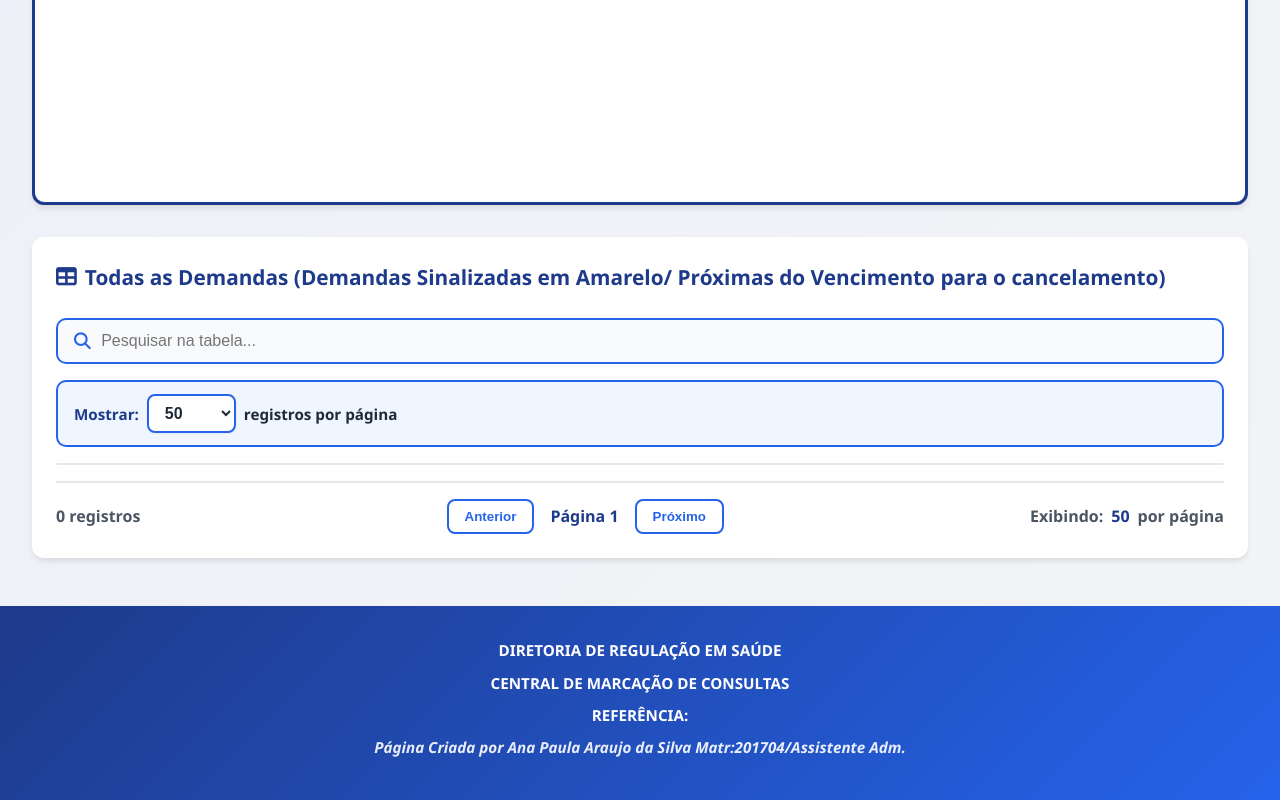
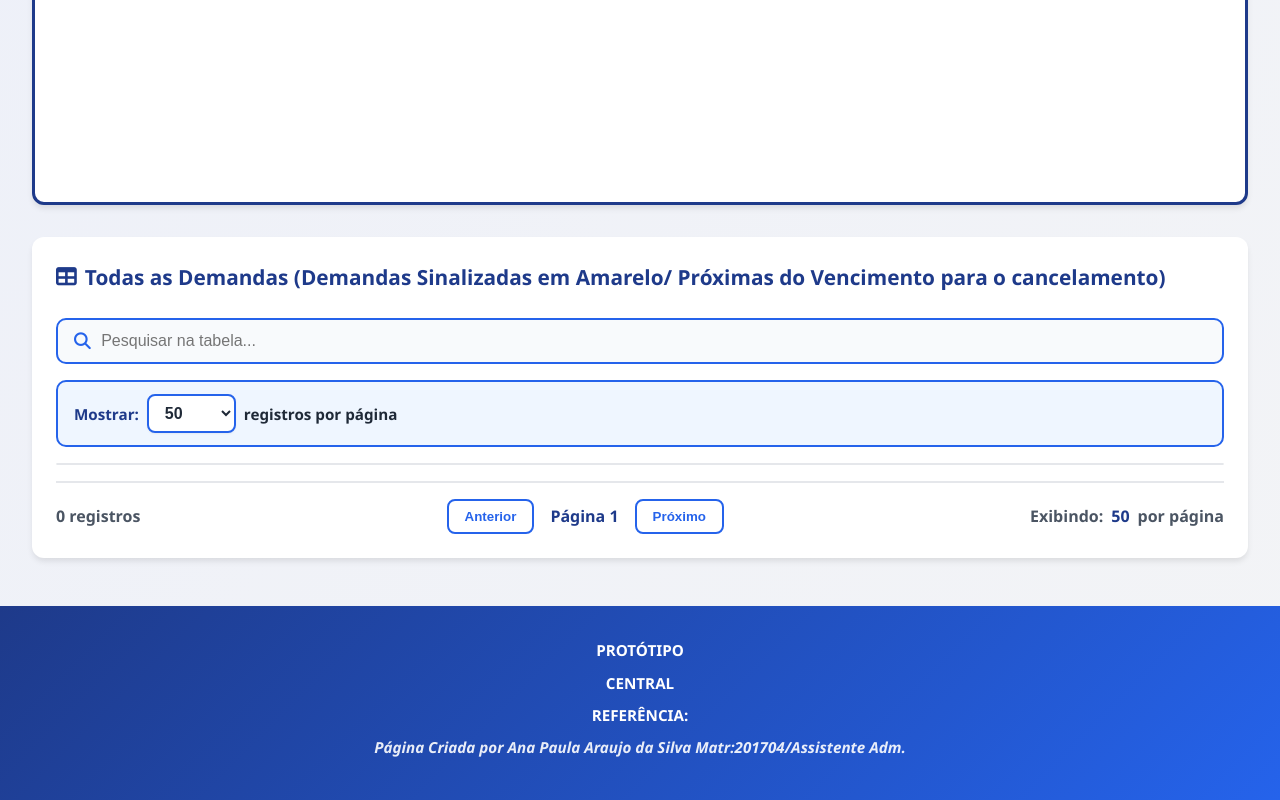
Before and after one commit to AnaDesenvolvedora/painelpendenciasgeral, a plain HTML site: page index.html in a window 1280 px wide. Shown: the part 5738-6538 px from the top of the page. Drawn offline with nearby package versions, Linux system fonts and the light colour scheme; no server answers.

Commit message:
Update index.html

```diff
--- a/index.html
+++ b/index.html
@@ -376,8 +376,8 @@
 
   <!-- Rodapé -->
   <footer class="footer">
-    <p>DIRETORIA DE REGULAÇÃO EM SAÚDE</p>
-    <p>CENTRAL DE MARCAÇÃO DE CONSULTAS</p>
+    <p>PROTÓTIPO</p>
+    <p>CENTRAL</p>
     <p>REFERÊNCIA:</p>
     <p class="footer-credits">Página Criada por Ana Paula Araujo da Silva Matr:201704/Assistente Adm. </p>
   </footer>
```
